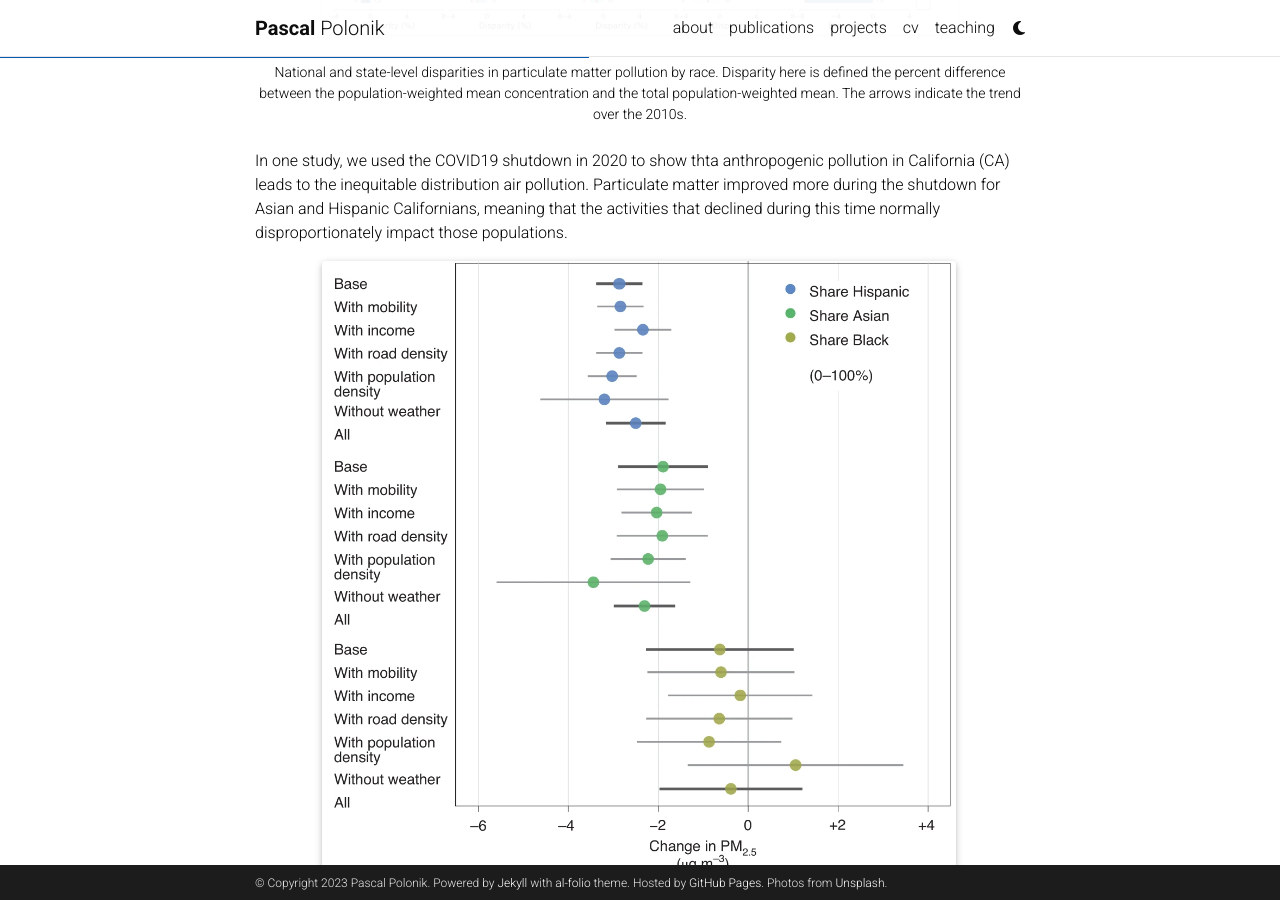
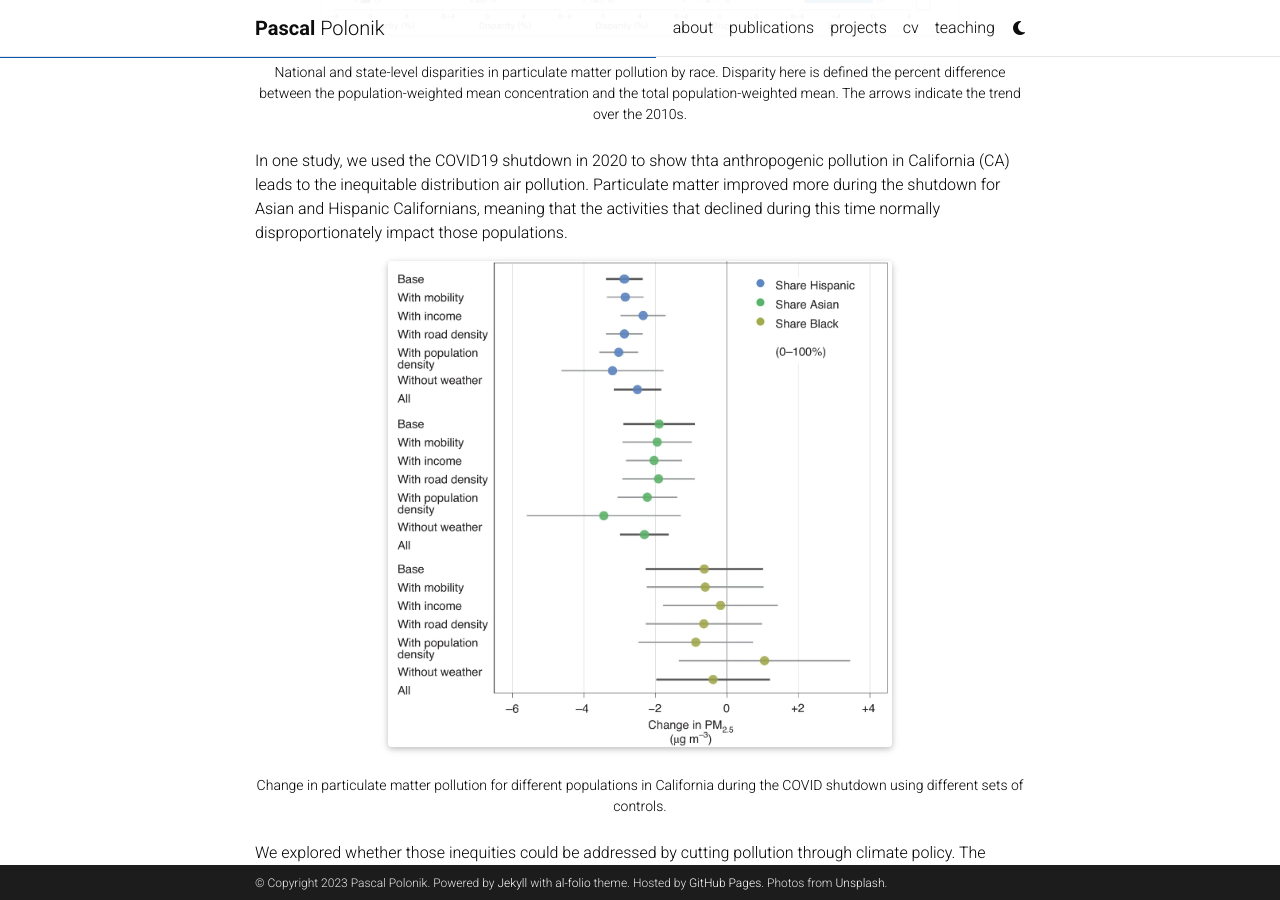
Before and after one commit to ppolonik2/ppolonik2.github.io, a Jekyll site: the page built from _projects/2_project.md, in a window 1280 px wide and 900 px high, scrolled down 566 px. Built offline with Jekyll 4.4.1, drawn with Linux system fonts in a browser that asks for light colours; full-size pictures stand in for the smaller copies a plugin makes; comment, search, counter and statistics services are not loaded; a style sheet for code colours, icons or effects is not loaded.

Commit message:
Update 2_project.md

```diff
--- a/_projects/2_project.md
+++ b/_projects/2_project.md
@@ -23,7 +23,7 @@
 In one study, we used the COVID19 shutdown in 2020 to show thta anthropogenic pollution in California (CA) leads to the inequitable distribution air pollution. Particulate matter improved more during the shutdown for Asian and Hispanic Californians, meaning that the activities that declined during this time normally disproportionately impact those populations.
 
 <div class="row justify-content-sm-center">
-    <div class="col-sm-10 mt-3 mt-md-0">
+    <div class="col-sm-8 mt-3 mt-md-0">
         {% include figure.html path="assets/img/PM_change_results.png" title="Global stations" class="img-fluid rounded z-depth-1" %}
     </div>
 </div>
```
